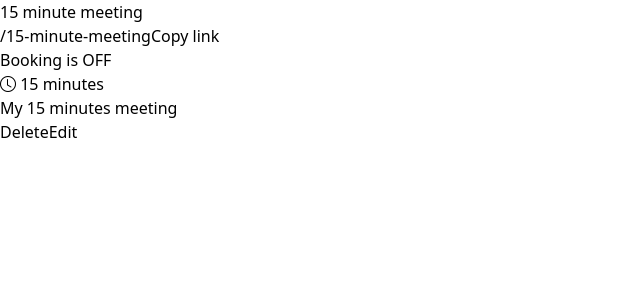
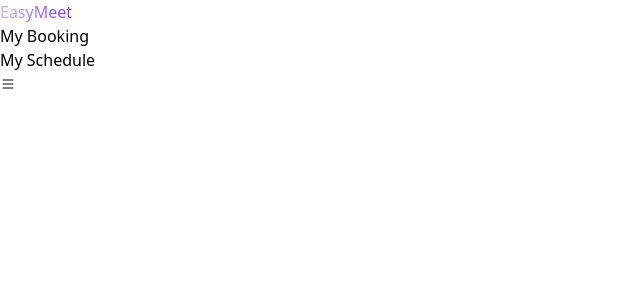
Before and after one commit to mughaltechlab/react_booking_app, a React (Vite) app: page / in a window 1280 px wide. Shown: the top 300 px of the page, without its empty margins (0-640 px from the left). Built offline with nearby package versions, Linux system fonts and the light colour scheme.

Commit message:
header finshed

```diff
--- a/src/App.jsx
+++ b/src/App.jsx
@@ -2,13 +2,15 @@ import React from 'react'
 import Auth from './components/Auth'
 import BookingCard from './components/elements/BookingCard'
 import AddBookingForm from './components/AddBookingForm'
+import Home from './components/Home'
 
 function App() {
   return (
     <div className='bg-slate-50 w-full min-h-dvh flex justify-center items-center'>
       {/* <Auth /> */}
-      <BookingCard />
+      {/* <BookingCard /> */}
       {/* <AddBookingForm /> */}
+      <Home />
     </div>
   )
 }
--- /dev/null
+++ b/src/components/Header.jsx
@@ -0,0 +1,27 @@
+import React from 'react'
+
+//* px-[40px]
+
+function Header() {
+  return (
+    <div className="
+        w-full h-[60px] px-[20px] md:px-[40px]
+        bg-white shadow-md
+        flex items-center justify-between
+        ">
+        {/* logo */}
+        <div className="md:text-[24px] font-bold primary-color border-l-2 overflow-hidden"><span>EasyMeet</span></div>
+        <div className='flex items-center gap-4'>
+            {/* navigaton menu */}
+            <ul className="hidden md:flex gap-2">
+                <li>My Booking</li>
+                <li>My Schedule</li>
+            </ul>
+            {/* menu icon on tablet */}
+            <i className="bi bi-list flex text-violet-500 font-bold text-[20px]"></i>
+        </div>
+    </div>
+  )
+}
+
+export default Header
--- a/src/components/Home.jsx
+++ b/src/components/Home.jsx
@@ -1,8 +1,14 @@
 import React from 'react'
+import Header from './Header'
 
 function Home() {
   return (
-    <div>Home</div>
+    <div className="w-full min-h-dvh bg-[#f2f2f2]">
+        {/* header */}
+        <Header />
+        {/* main */}
+        {/* footer */}
+    </div>
   )
 }
 
--- a/src/components/elements/BookingCard.jsx
+++ b/src/components/elements/BookingCard.jsx
@@ -24,12 +24,12 @@ function BookingCard() {
         <div className="px-4 mt-4 flex gap-2 justify-start items-center">
             <div
                 onClick={()=>setToggle(prevToggle=>!prevToggle)}
-                className="
+                className={`
                 w-10 h-5 md:w-12 md:h-6 p-[2px]
                 cursor-pointer
                 border border-violet-500 rounded-full
                 relative
-            ">
+            `}>
                 <div className={`
                     w-4 h-4 md:w-5 md:h-5 rounded-full
                     ${isToggle ? 'bg-violet-500' : 'bg-violet-300'}
--- a/src/index.css
+++ b/src/index.css
@@ -14,7 +14,7 @@ html{
 } */
 
 .bg-primary-color {
-    @apply bg-gradient-to-r from-violet-300 to-violet-600  inline-block;
+    @apply bg-gradient-to-t from-violet-300 to-violet-400  inline-block;
 }
 
 /* anime */
```
Also changed, not shown: src/working/planning.md (+3 -0 lines).
